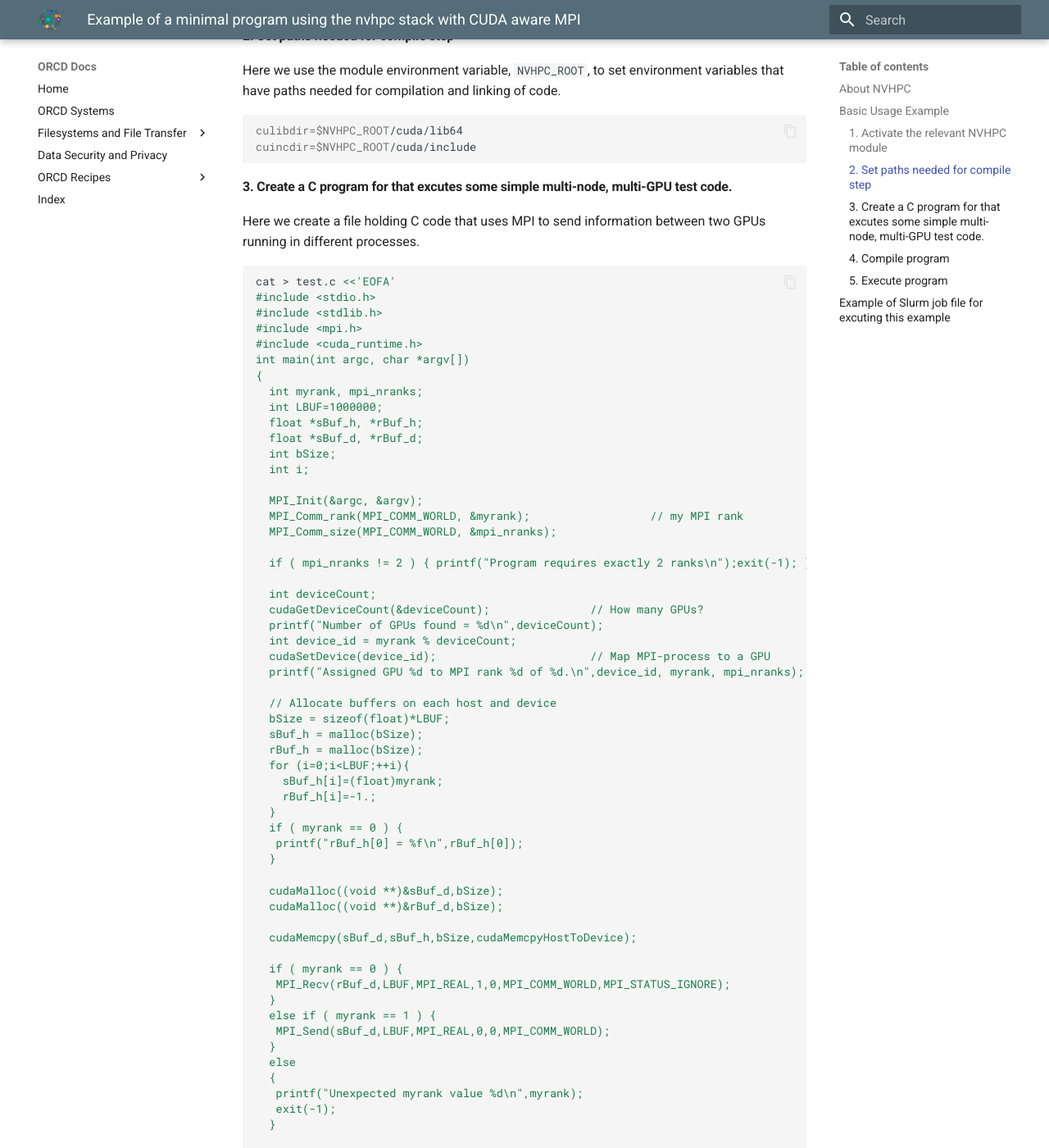
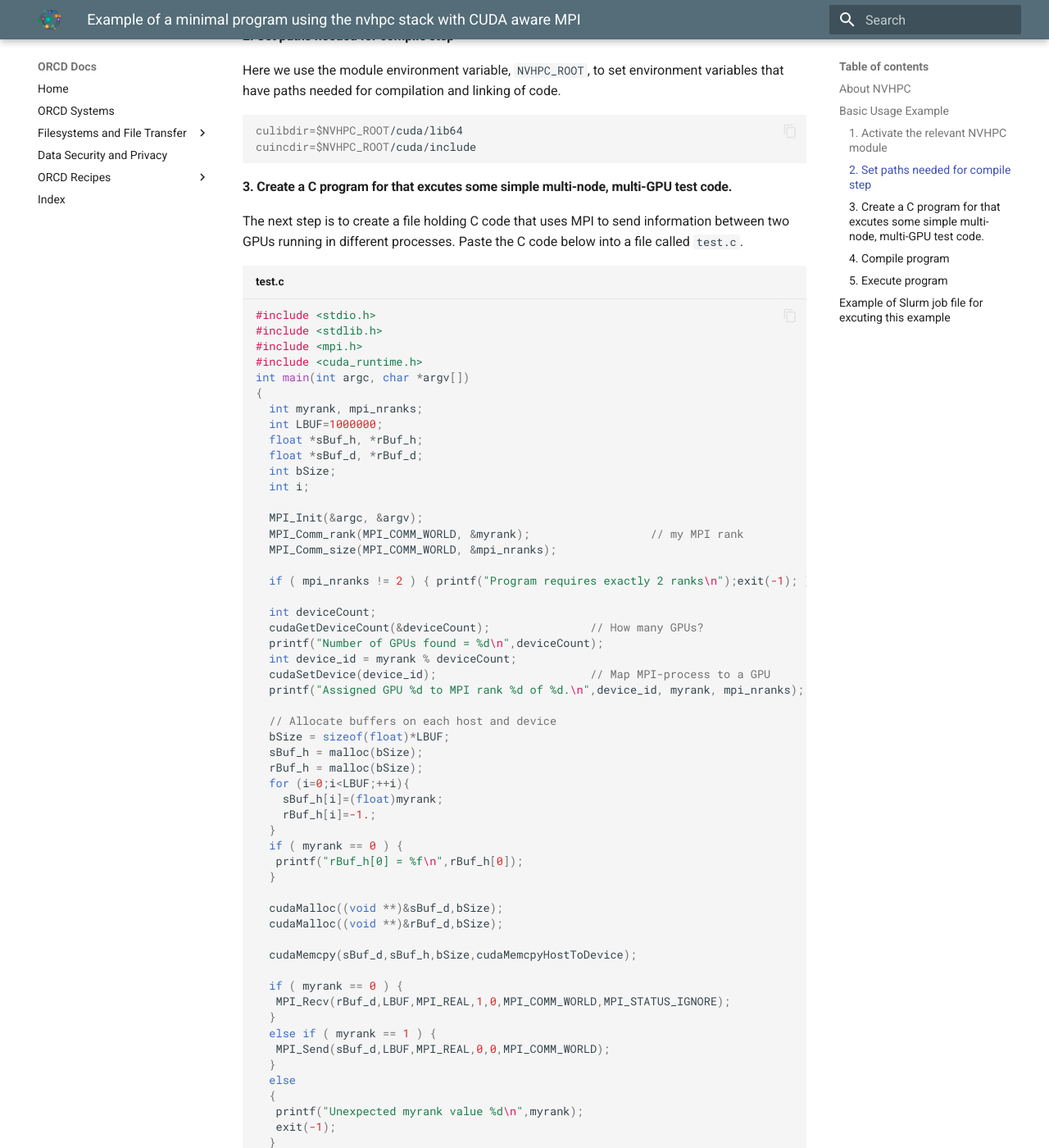
Before and after one commit to mit-orcd/orcd-docs-edit, an MkDocs documentation site: the page built from docs/recipes/nvhpc-a100-with-cuda-and-mpi-example.md, in a window 1280 px wide and 1400 px high, scrolled down 918 px. Shown: the whole window at 82% size. Built offline with MkDocs 1.6.1 and Material for MkDocs 9.7.7, drawn with Linux system fonts in a browser that asks for light colours; some of the changed text lies outside the part shown.

Commit message:
Get rid of cat in first test.c

````diff
--- a/docs/recipes/nvhpc-a100-with-cuda-and-mpi-example.md
+++ b/docs/recipes/nvhpc-a100-with-cuda-and-mpi-example.md
@@ -50,11 +50,10 @@
 
 #### 3. Create a C program for that excutes some simple multi-node, multi-GPU test code.
 
-Here we create a file holding C code that uses MPI to send information between two GPUs
-running in different processes.
+The next step is to create a file holding C code that uses MPI to send information between two GPUs
+running in different processes. Paste the C code below into a file called `test.c`.
 
-```bash
-cat > test.c <<'EOFA'
+```c title="test.c"
 #include <stdio.h>
 #include <stdlib.h>
 #include <mpi.h>
@@ -118,13 +117,12 @@
   MPI_Barrier(MPI_COMM_WORLD);
   MPI_Finalize();
 }
-EOFA
 ```
 
 #### 4. Compile program
 
-Here we use nvhpc MPI wrapper to compile. The two environment variables we set earlier ( `cuincdir` and `culibdir` ) are used to
-let the compile step know where to find the relevant CUDA header and library files. The CUDA runtime library ( `cudart` ) is added
+Here we use nvhpc MPI wrapper to compile. The two environment variables we set earlier (`cuincdir` and `culibdir`) are used to
+let the compile step know where to find the relevant CUDA header and library files. The CUDA runtime library (`cudart`) is added
 as a location for finding CUDA functions the code utilizes.
 
 
````
